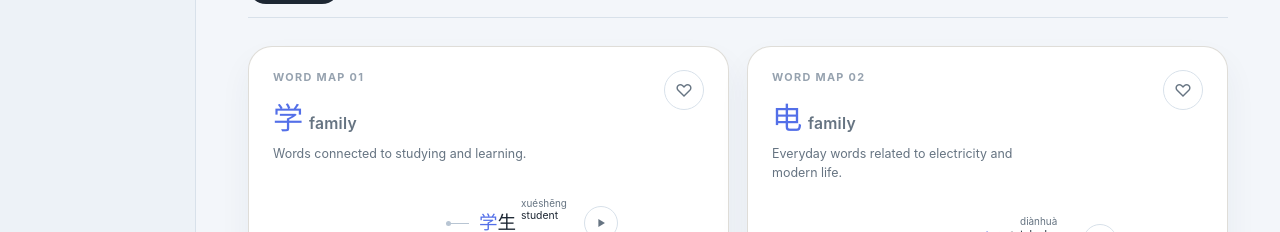
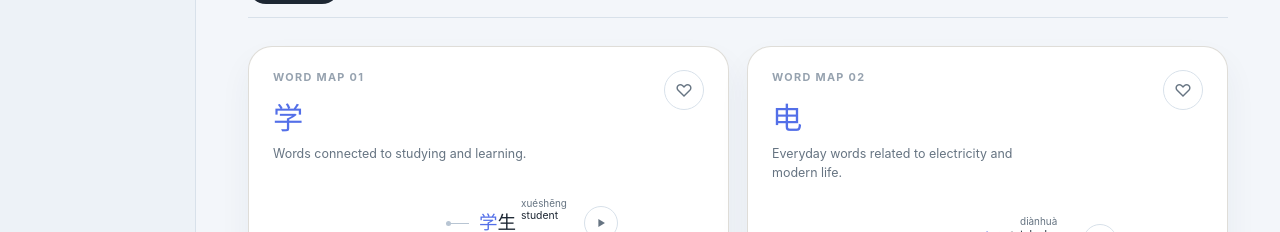
Before and after one commit to LenguajeLabs-design/zimai-mandarin, a React (Vite) app: page / in a window 1280 px wide. Shown: the part 346-578 px from the top of the page. Built offline with nearby package versions, Linux system fonts and the light colour scheme.

Commit message:
Simplify family card headings

```diff
--- a/src/components/FamilyCard.tsx
+++ b/src/components/FamilyCard.tsx
@@ -18,7 +18,7 @@ export function FamilyCard({ family, root, words, saved, onOpen, onToggleSaved,
       <div className="family-card__header">
         <div>
           <p className="eyebrow">Word map {String(family.sortOrder).padStart(2, '0')}</p>
-          <h2><span className="family-card__title-character" lang="zh-CN">{root.hanzi}</span><span className="family-card__title-kind">family</span></h2>
+          <h2 aria-label={family.title}><span className="family-card__title-character" lang="zh-CN">{root.hanzi}</span></h2>
           <p className="family-card__description">{family.shortDescription}</p>
         </div>
         <button className={`icon-button${saved ? ' is-selected' : ''}`} type="button" onClick={onToggleSaved} aria-pressed={saved} aria-label={saved ? `Remove ${family.title} from saved` : `Save ${family.title}`} title={saved ? 'Remove from saved' : 'Save family'}>
--- a/src/styles/globals.css
+++ b/src/styles/globals.css
@@ -51,7 +51,6 @@ button:focus-visible, input:focus-visible { outline: 3px solid rgba(83, 111, 232
 .family-card__header { align-items: start; display: flex; gap: 16px; justify-content: space-between; }
 .family-card h2 { align-items: baseline; display: flex; font-family: Georgia, "Times New Roman", serif; font-size: 1.75rem; font-weight: 400; letter-spacing: -0.045em; margin: 0; }
 .family-card__title-character { color: var(--accent); font-family: "Noto Sans SC", "PingFang SC", "Hiragino Sans GB", sans-serif; font-size: 1.08em; }
-.family-card__title-kind { color: var(--text-secondary); font-family: -apple-system, BlinkMacSystemFont, "SF Pro Text", "Inter", "Segoe UI", sans-serif; font-size: 0.56em; font-weight: 600; letter-spacing: 0.015em; margin-left: 7px; }
 .family-card__description { color: var(--text-secondary); font-size: 0.78rem; line-height: 1.45; margin: 7px 0 0; max-width: 280px; }
 .icon-button { align-items: center; background: transparent; border: 1px solid var(--line); border-radius: 50%; color: var(--text-secondary); display: inline-flex; flex: 0 0 auto; font-size: 1.1rem; height: 40px; justify-content: center; padding: 0; transition: border-color 160ms ease, background 160ms ease, color 160ms ease; width: 40px; }
 .icon-button:hover, .icon-button.is-selected { background: var(--accent-soft); border-color: transparent; color: var(--accent-deep); }
```
Also changed, not shown: 1 other file (tests, documents, lock files or other folders).
